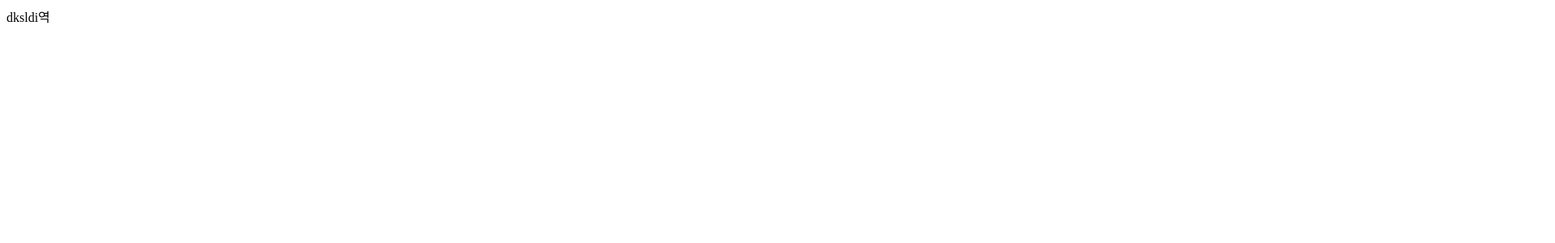
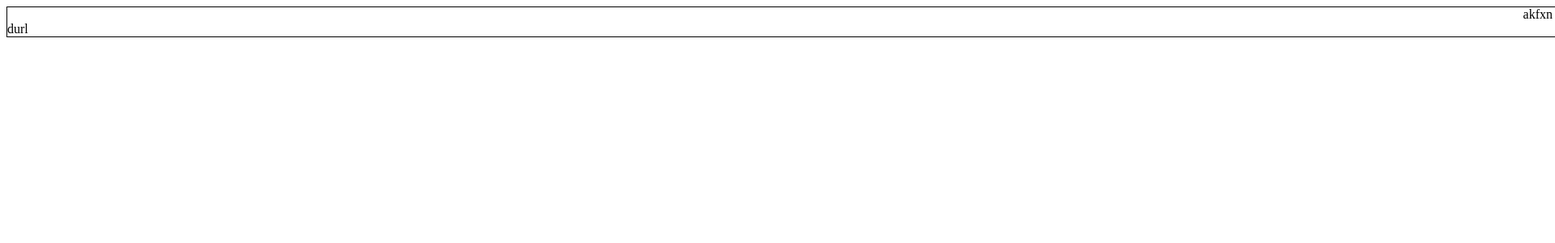
Before and after one commit to justdotiung/toy, a React app: page / in a window 1280 px wide. Shown: the top 300 px of the page at 81% size, 1920 px wide, since content can reach past the window. Built offline with nearby package versions, Linux system fonts and the light colour scheme.

Commit message:
헤더 설정

```diff
--- a/components/commons/Header.jsx
+++ b/components/commons/Header.jsx
@@ -1,20 +1,33 @@
 import React from "react";
+import { Link } from "react-router-dom";
 import styled from "styled-components";
 import ScreenHelper from "./ScreenHelper";
 
-const HeaderWrapper = styled(ScreenHelper)`
-  width: 800px;
-  background: red;
-  border: 1px solid black;
-  font-size: 2rem;
+const HeaderBlock = styled.div`
+display:flex;
+
+
+
+  div{
+      margin-left:auto;
+      margin-right:10px;
+  }
 `;
 
-const Div = styled.div`
-    background: red;
+const HeaderWrapper = styled(ScreenHelper)`
+
+  border: 1px solid black;
 `;
 
 const Header = () => {
-  return <HeaderWrapper>dksldi역</HeaderWrapper>;
+  return (
+    <HeaderWrapper>
+
+        <HeaderBlock><div>akfxn</div></HeaderBlock>
+        <Link to="/">durl</Link>
+
+    </HeaderWrapper>
+  );
 };
 
 export default Header;
--- a/components/commons/ScreenHelper.jsx
+++ b/components/commons/ScreenHelper.jsx
@@ -3,15 +3,16 @@ import styled from "styled-components";
 
 const Wrapper = styled.div`
   width: 1920px;
-  height: 100%;
 
-  @media (min-width: 786px) {
+
+  @media (max-width: 786px) {
     width: 100%;
   }
 `;
 
-const ScreenHelper = ({children}) => {
-  return <Wrapper >{children}</Wrapper>;
+const ScreenHelper = ({children, ...rest}) => {
+    console.log(rest)
+  return <Wrapper {...rest} >{children}</Wrapper>;
 };
 
 export default ScreenHelper;
```
Also changed, not shown: webpack.config.js (+5 -3 lines), 1 other file (tests, documents, lock files or other folders).
